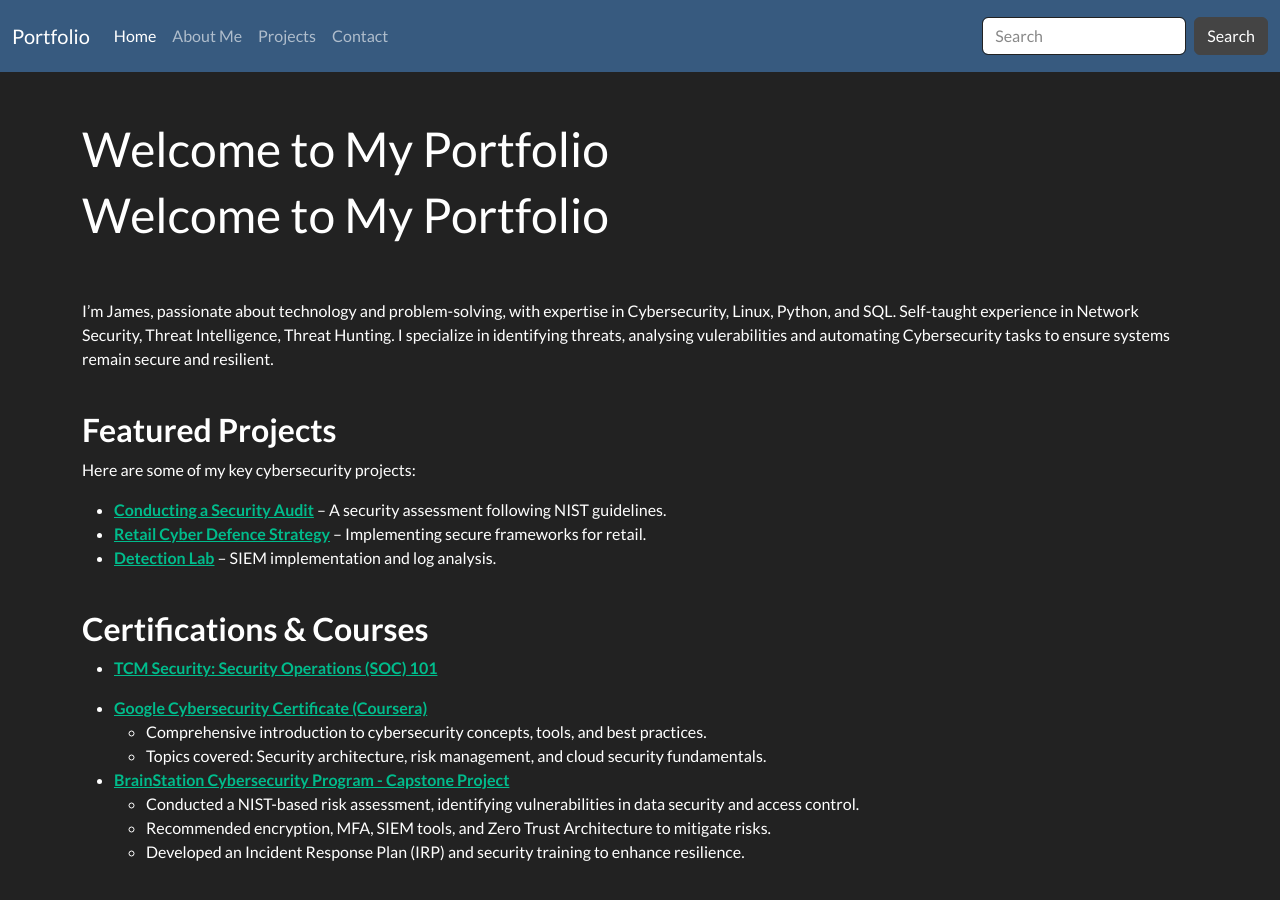
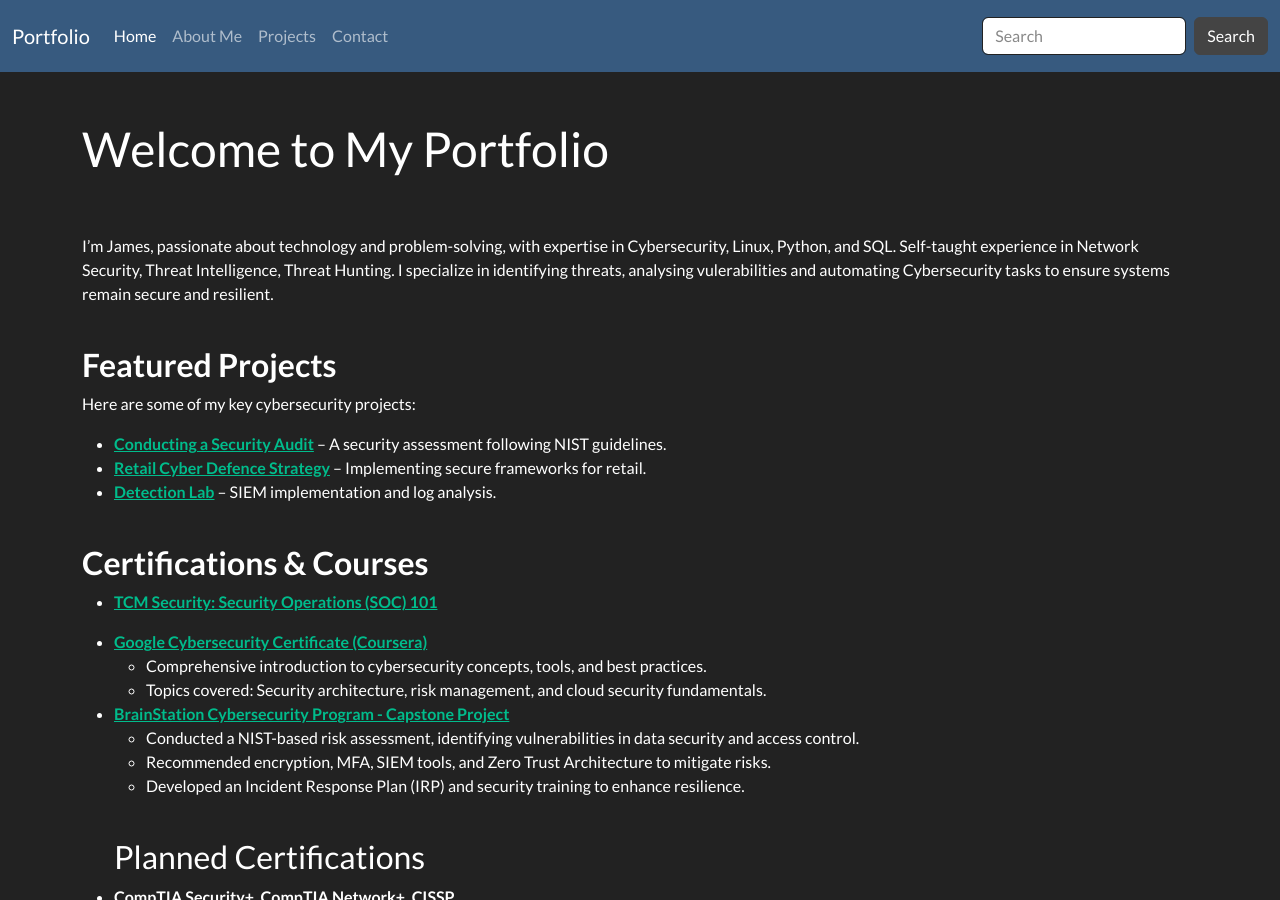
Before and after one commit to JKopal101/jkopal101.github.io, a Jekyll site: the page built from index.md, in a window 1280 px wide and 900 px high. Built offline with Jekyll 4.4.1, drawn with Linux system fonts in a browser that asks for light colours; our own code applies the rules of GitHub Pages for plain Markdown files.

Commit message:
Update index.md

```diff
--- a/index.md
+++ b/index.md
@@ -1,9 +1,9 @@
 ---
 layout: page
-title:
+title: Welcome to My Portfolio
 ---
 
-# Welcome to My Portfolio
+
 <br><br>
 I'm James, passionate about technology and problem-solving, with expertise in Cybersecurity, Linux, Python, and SQL. Self-taught experience in Network Security, Threat Intelligence, Threat Hunting. I specialize in identifying threats, analysing vulerabilities and automating Cybersecurity tasks to ensure systems remain secure and resilient.
 <br><br>
```
